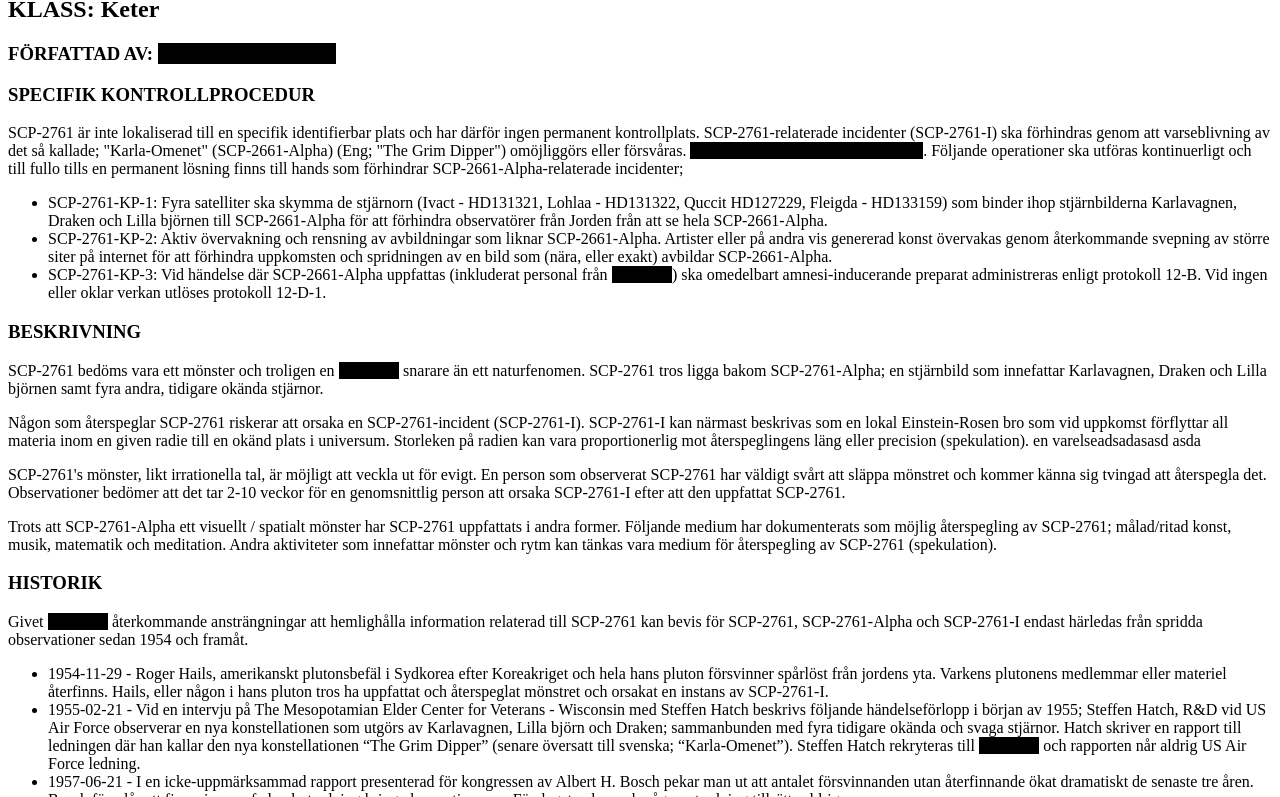
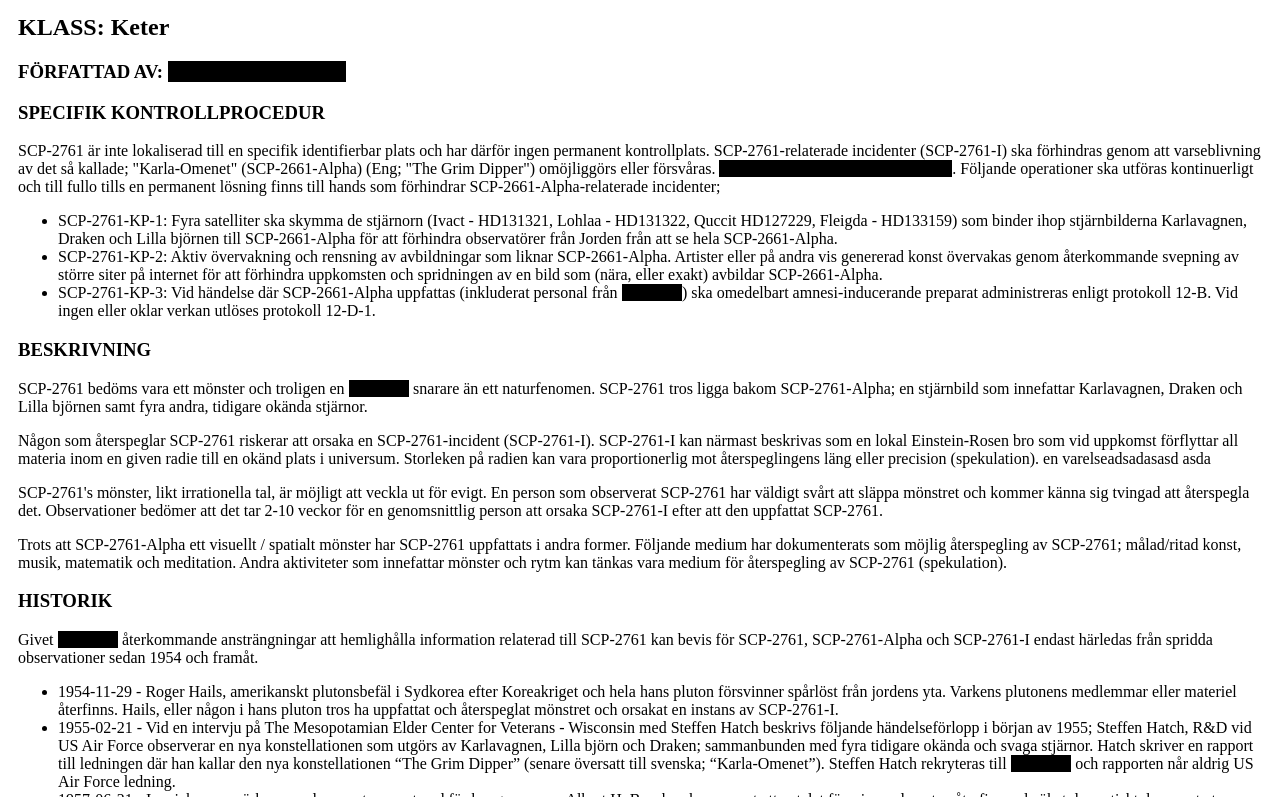
Before and after one commit to davaskill/SCP-2761, a plain HTML site: page index.html in a window 1280 px wide. Shown: the part 84-881 px from the top of the page. Drawn offline with Linux system fonts and the light colour scheme.

Commit message:
add padding

```diff
--- a/index.html
+++ b/index.html
@@ -3,7 +3,7 @@
 <head>
     <title>SCP-2761 Dokument</title>
 </head>
-<body>
+<body style="padding: 10px">
 <h1>SCP-2761</h1>
 <h2>KLASS: Keter</h2>
 <h3>FÖRFATTAD AV: <span style="color: black; background-color: black;">en varelse ss s   ss sss s<</span></h3>
```
